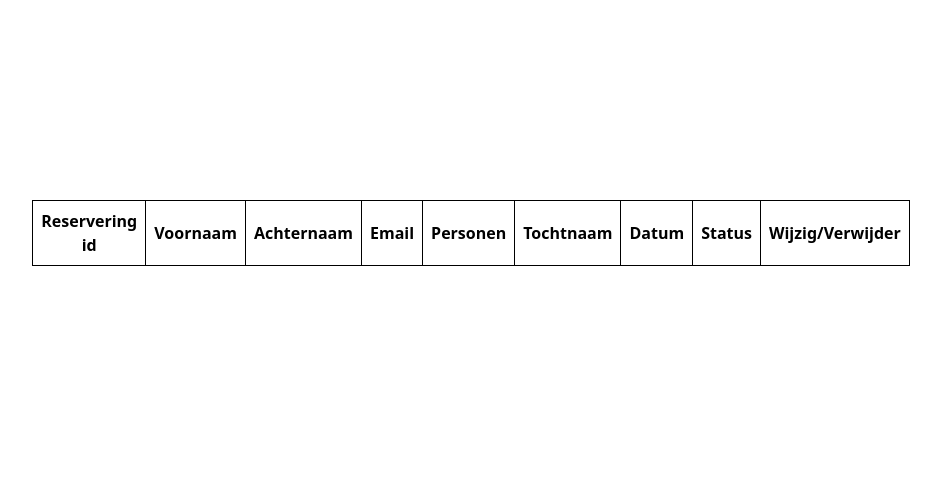
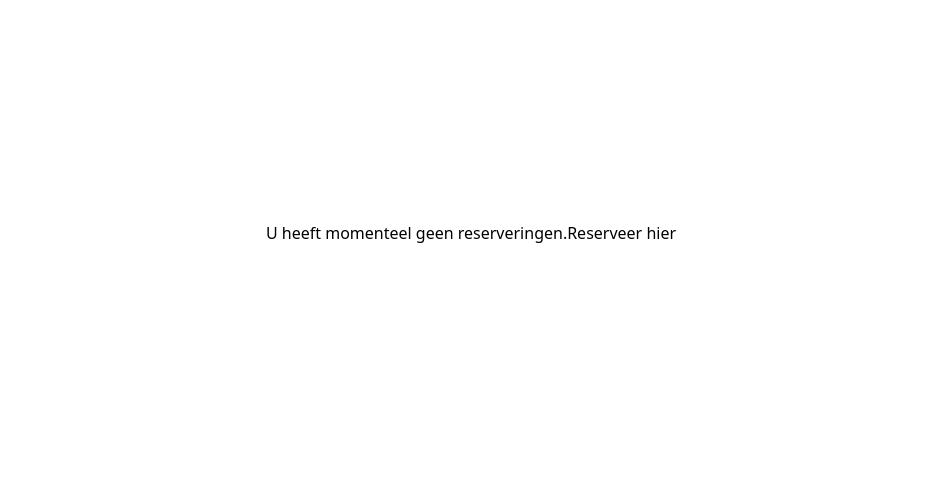
Before and after one commit to daanilio/donkeytravel, a PHP site: page /Gasten/gastReserveringen.php in a window 1280 px wide. Shown: the part 178-663 px from the top of the page, without its empty margins (169-1110 px from the left). Run offline with PHP 8.4, Linux system fonts and the light colour scheme; tables that the repository leaves empty or names only in its code hold one stand-in row (values such as "Sample post"); lists and menus that the app fills with data are empty.

Commit message:
MDT reserveringen komen alleen als er een reservering bestaat

```diff
--- a/Views/Gasten/gastReserveringen.php
+++ b/Views/Gasten/gastReserveringen.php
@@ -1,11 +1,17 @@
 <?php
 
+require "../../Database/db.php";
 require_once '../../Models/Reserveer.php';
 
 use Models\Reserveer;
 
 $reserveer = new Reserveer();
 $id = 4;
+
+$sql = $conn->prepare("select * from reserveringen WHERE reserveerId = $id");
+$sql->execute();
+
+$rowCount = $sql->rowCount();
 ?>
 
 <!doctype html>
@@ -23,6 +29,11 @@ $id = 4;
 <?php include '../../Components/header.php'; ?>
 
 <main class="py-18 px-64 flex justify-center">
+    <?php
+    if ($rowCount <= 0) {
+        echo "U heeft momenteel geen reserveringen.<a href='../Reserveer/createReservering.php'>Reserveer hier</a>";
+    } else {
+        echo '
     <table class="table-fixed border border-black border-collape">
         <tr class="border border-black">
             <th class="border border-black p-2">Reservering id</th>
@@ -34,9 +45,11 @@ $id = 4;
             <th class="border border-black p-2">Datum</th>
             <th class="border border-black p-2">Status</th>
             <th class="border border-black p-2">Wijzig/Verwijder</th>
-        </tr>
-        <?php $reserveer->readReserveringGast($id); ?>
-    </table>
+        </tr>';
+        $reserveer->readReserveringGast($id);
+        echo '</table>';
+    }
+    ?>
 </main>
 
 <?php include '../../Components/footer.php'; ?>
```
